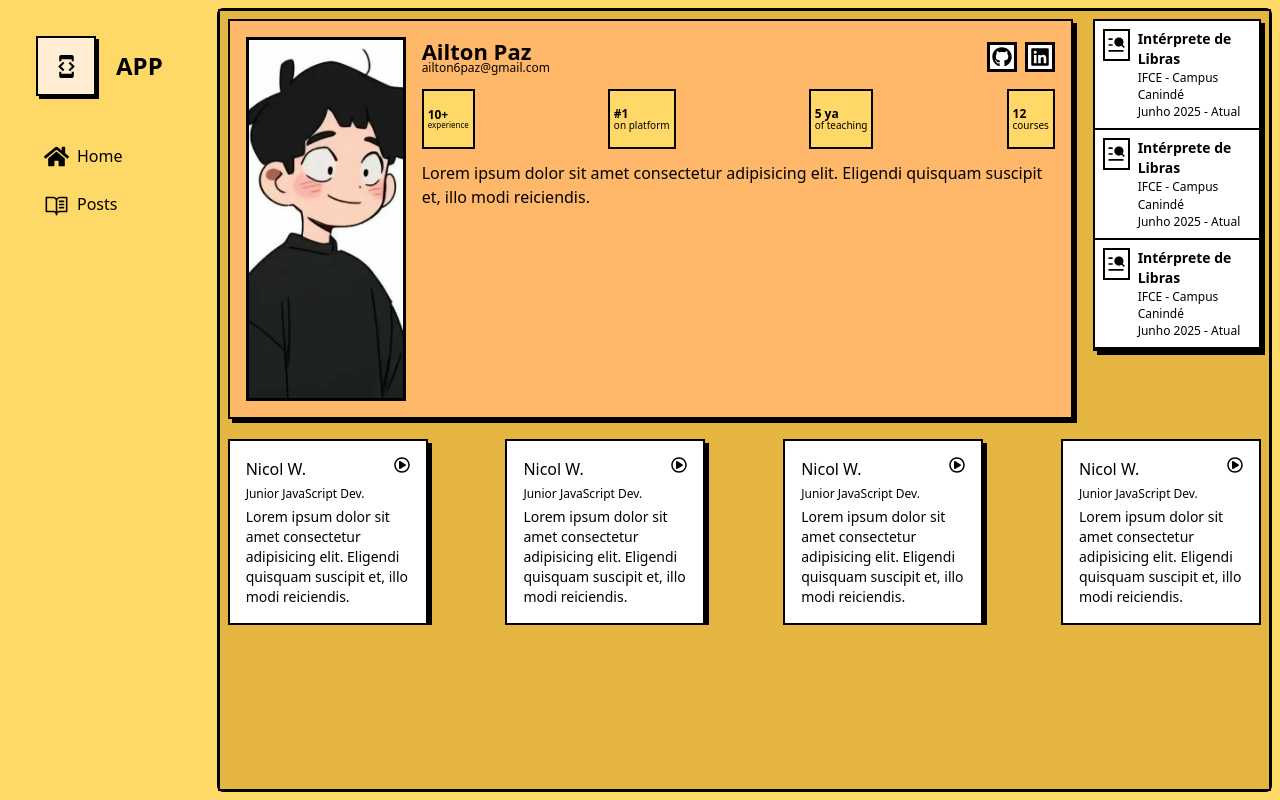
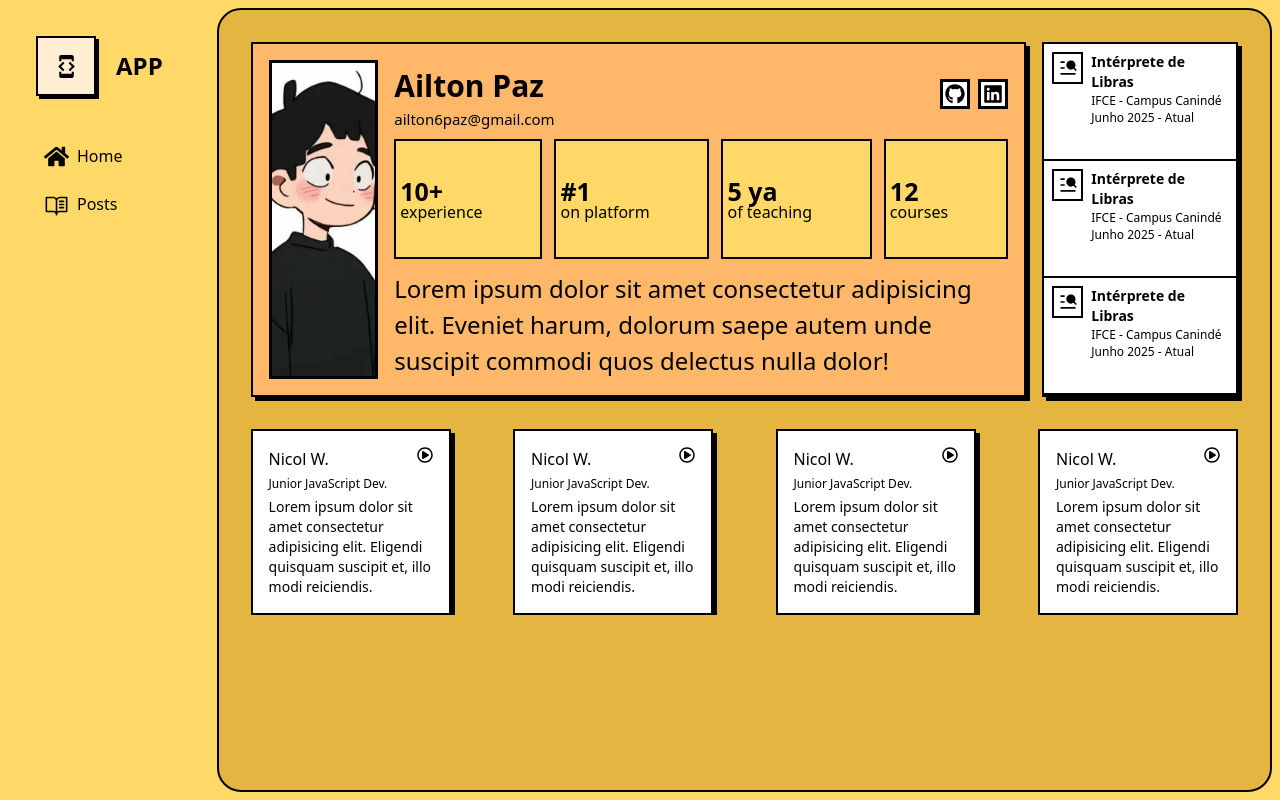
Before and after one commit to ailton-paz/personal-page, a Next.js app: page / in a window 1280 px wide. Built offline with nearby package versions, Linux system fonts and the light colour scheme.

Commit message:
finalização do projeto

```diff
--- a/app/components/main/Profilebox.tsx
+++ b/app/components/main/Profilebox.tsx
@@ -5,12 +5,12 @@ import { FaGithub, FaLinkedin } from "react-icons/fa";
 
 export default function ProfileBox() {
     return (
-        <div className="flex bg-orange-300 border-2 h-auto w-screen md:h-full md:w-full
-         p-4 gap-x-4 justify-around shadow-[4px_4px_0px]">
+        <div className="flex h-auto w-full md:h-full md:w-[80%]
+        p-4 gap-x-4 shadow-[4px_4px_0px] border-2 bg-orange-300">
         {/*A div principal do componente, com estilos para layout, aparência e tamanho*/}
 
             {/*Div da imagem*/}
-            <div className='border-3 w-[450px] md:w-40 md:aspect-[3/4] relative'>
+            <div className='border-3 w-70 aspect-[3/4] relative'>
                 <Image
                 src={profileImg}
                 fill
@@ -23,11 +23,11 @@ export default function ProfileBox() {
 
                 {/*Primeira div, nome e ícones*/}
                 <div>
-                <div className='flex justify-between items-center h-10'>
+                <div className='flex justify-between items-center h-10md:gap-y-10'>
 
                     <div>
-                    <h1 className='font-bold text-[22px] leading-none'>Ailton Paz</h1>
-                    <p className='text-[12px] leading-none '>ailton6paz@gmail.com</p>
+                    <h1 className='font-bold text-[22px] md:text-[30px] leading-none md:leading-13'>Ailton Paz</h1>
+                    <p className='text-[12px] md:text-[15px] leading-none'>ailton6paz@gmail.com</p>
                     </div>
 
                     {/*Div dos ícones de github,linkedin*/}
@@ -52,33 +52,33 @@ export default function ProfileBox() {
 
 
                 {/*Segunda div, quadradinhos*/}
-                    <div className='flex justify-between w-full h-[60px] gap-1 text-sm'>
+                    <div className='flex justify-between w-full h-[60px] md:h-30 gap-3 text-sm'>
 
-                    <div className='border-2 p-1 flex flex-col justify-center bg-[#ffd967]'>
-                        <p className='font-extrabold text-[12px] leading-none'>10+</p>
-                        <p className='leading-none text-[8px]'>experience</p>
+                    <div className='border-2 p-1 flex flex-col justify-center md:flex-grow bg-[#ffd967]'>
+                        <p className='font-extrabold text-[12px] md:text-[25px] leading-none'>10+</p>
+                        <p className='leading-none md:text-[16px] text-[8px]'>experience</p>
                     </div>
 
-                    <div className='border-2 p-1 flex flex-col justify-center bg-[#FFD867]'>
-                        <p className='font-extrabold text-[12px] leading-none'>#1</p>
-                        <p className='leading-none text-[10px]'>on platform</p>
+                    <div className='border-2 p-1 flex flex-col justify-center md:flex-grow bg-[#FFD867]'>
+                        <p className='font-extrabold text-[12px] md:text-[25px]  leading-none'>#1</p>
+                        <p className='leading-none text-[10px] md:text-[16px]'>on platform</p>
                     </div>
 
-                    <div className='border-2 p-1 flex flex-col justify-center bg-[#FFD867]'>
-                        <p className='font-extrabold text-[12px] leading-none'>5 ya</p>
-                        <p className='leading-none text-[10px]'>of teaching</p>
+                    <div className='border-2 p-1 flex flex-col justify-center md:flex-grow bg-[#FFD867]'>
+                        <p className='font-extrabold text-[12px] md:text-[25px]  leading-none'>5 ya</p>
+                        <p className='leading-none text-[10px] md:text-[16px]'>of teaching</p>
                     </div>
 
-                    <div className='border-2 p-1 flex flex-col justify-center  bg-[#FFD867]'>
-                        <p className='font-extrabold text-[12px] leading-none'>12</p>
-                        <p className='leading-none text-[10px]'>courses</p>
+                    <div className='border-2 p-1 flex flex-col justify-center md:flex-grow bg-[#FFD867]'>
+                        <p className='font-extrabold text-[12px] md:text-[25px]  leading-none'>12</p>
+                        <p className='leading-none text-[10px] md:text-[16px]'>courses</p>
                     </div>
 
                 </div>
 
                 {/*Terceira div, texto*/}
                 <div>
-                    <p>Lorem ipsum dolor sit amet consectetur adipisicing elit. Eligendi quisquam suscipit et, illo modi reiciendis.</p>
+                    <p className='md:text-[24px]'>Lorem ipsum dolor sit amet consectetur adipisicing elit. Eveniet harum, dolorum saepe autem unde suscipit commodi quos delectus nulla dolor!</p>
                 </div>
 
             </div>
--- a/app/components/main/WorkList.tsx
+++ b/app/components/main/WorkList.tsx
@@ -3,9 +3,9 @@ import { RiMenuSearchFill } from "react-icons/ri"
 
 export default function WorkList() {
     return (
-        <div className="border-2 bg-white shadow-[4px_4px_0px]">
+        <div className="flex flex-col border-2 bg-white shadow-[4px_4px_0px]">
 
-            <div className='flex p-2 gap-x-2 border-b-2'>
+            <div className='flex p-2 grow gap-x-2 border-b-2'>
                 <div className="flex items-center justify-center w-8 h-8 bg-white border-2 border-black">
                     <RiMenuSearchFill size={20} color='#000' />
                 </div>
@@ -16,7 +16,7 @@ export default function WorkList() {
                 </div>
             </div>
 
-            <div className='flex p-2 gap-x-2 border-b-2'>
+            <div className='flex p-2 grow gap-x-2 border-b-2'>
                 <div className="flex items-center justify-center w-8 h-8 bg-white border-2 border-black">
                     <RiMenuSearchFill size={20} color='#000' />
                 </div>
@@ -27,7 +27,7 @@ export default function WorkList() {
                 </div>
             </div>
 
-            <div className='flex p-2 gap-x-2 border-b-2'>
+            <div className='flex p-2 grow gap-x-2 border-b-2'>
                 <div className="flex items-center justify-center w-8 h-8 bg-white border-2 border-black">
                     <RiMenuSearchFill size={20} color='#000' />
                 </div>
--- a/app/layout.tsx
+++ b/app/layout.tsx
@@ -4,14 +4,15 @@ import '@/app/globals.css'
 export default function RootLayout({ children }: { children: React.ReactNode; }) {
   return (
     <html>
+      <meta name="viewport" content="width=device-width, initial-scale=1.0" />
       <body>
         <div className="flex flex-col md:flex-row bg-[#ffd967]">
 
-          <div className="h-30 md:h-screen w-screen md:w-64 p-4">
+          <div className="h-30 md:h-screen bg-[#ffd967] md:w-64 p-4">
             <SideNav />
           </div>
 
-          <div className='w-screen md:m-2 md:ml-0 md:border-1 md:rounded-md bg-[#e4b540]'>
+          <div className='w-full md:m-2 md:ml-0 md:border-2 md:rounded-3xl bg-[#e4b540]'>
            {children}
           </div>
 
--- a/app/page.tsx
+++ b/app/page.tsx
@@ -8,15 +8,12 @@ import WorkList from '@/app/components/main/WorkList'
 export default function Home() {
   return (
 
-    <div className="p-2 h-full flex flex-col gap-5 border-2 flex-wrap">
-      <div className='flex flex-col justify-between md:flex-row md:h-[400px] gap-5'>
-        <div className=''>
+    <div className="p-8 h-full flex flex-col gap-8 flex-wrap">
+      <div className='flex flex-col md:flex-row gap-4 md:h[400px]'>
+
           <ProfileBox />
-        </div>
+          <WorkList />
 
-        <div className=''>
-          <WorkList />
-        </div>
       </div>
         <div className='overflow-x-auto w-full'>
         <StudentReview />
--- a/app/posts/page.tsx
+++ b/app/posts/page.tsx
@@ -1,3 +1,44 @@
+'use client';
+
+import { useState, useEffect } from "react"
+
 export default function Page() {
-    return <p>Posts</p>
+
+    const [posts, setPosts] = useState([])
+    const [isLoading, setIsLoading] = useState(true)
+
+    async function GetPost() {
+        const response = await fetch('https://jsonplaceholder.typicode.com/posts')
+        const data = await response.json();
+    return data.slice(0,18);}
+
+    useEffect(() => {
+        GetPost().then(posts => {
+            setPosts(posts);
+            setIsLoading(false);
+        })
+    }, [])
+
+    if (isLoading) return <p>Carregando...</p>
+
+    return (
+    <div className=" h-auto p-5 gap-3 bg-[#e4b540] flex flex-wrap justify-between rounded-3xl">
+
+        {posts.map(post => (
+
+        <div key={post.id}>
+            <div className="bg-white flex flex-col border-2 w-80 p-4 gap-1 rounded-md shadow-[4px_4px_0px]">
+
+                <div className="font-bold">
+                <h1>{post.title}</h1>
+                </div>
+
+                <p className="text-sm">{post.body}</p>
+            </div>
+        </div>
+        ))}
+
+    </div>
+
+    )
 }
--- /dev/null
+++ b/app/posts/teste.html
@@ -0,0 +1,15 @@
+<!DOCTYPE html>
+<html lang="en">
+<head>
+    <meta charset="UTF-8">
+    <meta name="viewport" content="width=device-width, initial-scale=1.0">
+    <title>Document</title>
+</head>
+<body>
+    <script>
+        fetch('https://jsonplaceholder.typicode.com/posts')
+      .then(response => response.json())
+      .then(json => console.log(json))
+    </script>
+</body>
+</html>
```
